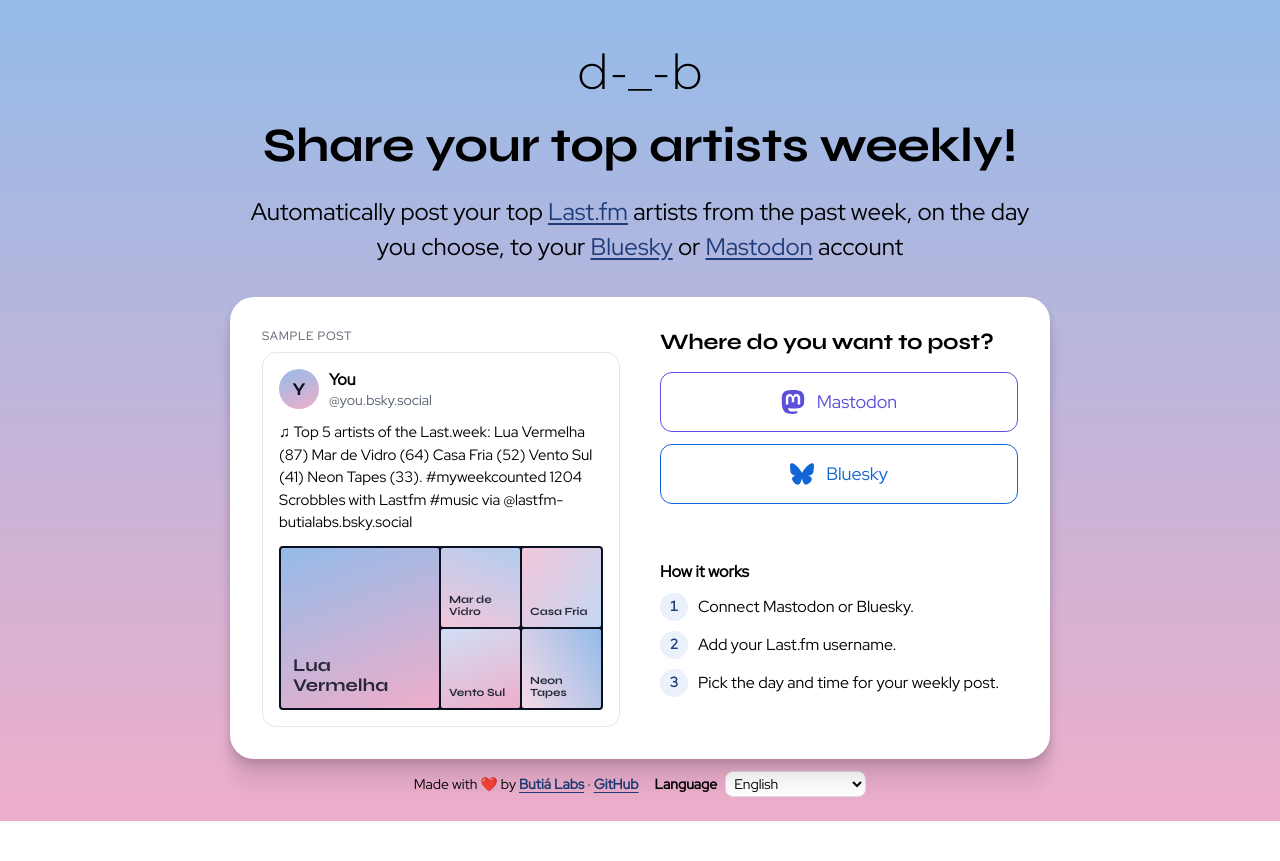
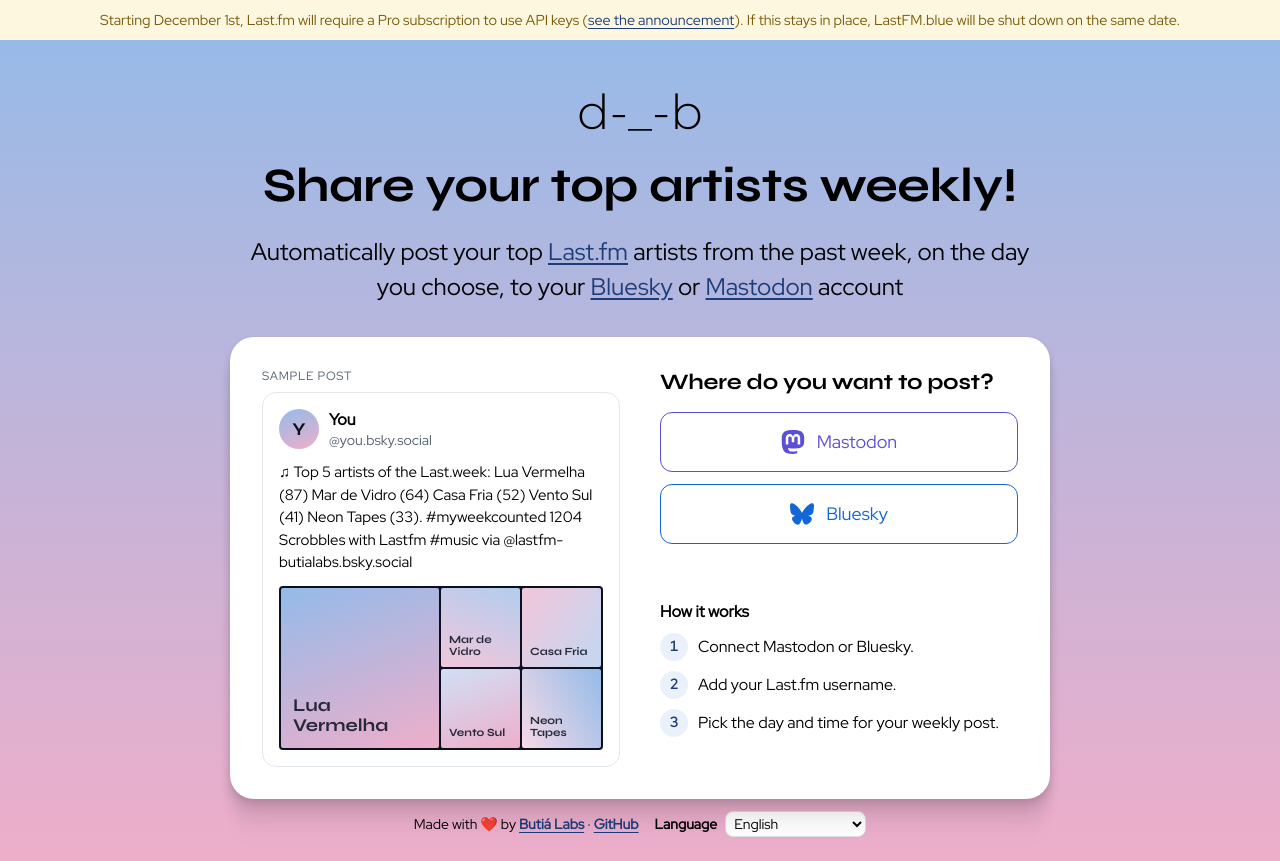
Before and after one commit to butialabs/lastfm, a Laravel app: page / in a window 1280 px wide. Before the commit the page ends 821 px from the top, so only its background shows below. Run offline with Laravel 12, Linux system fonts and the light colour scheme; data that the repository does not hold is empty; some libraries are stand-ins or nearby versions.

Commit message:
lastfm pro api

```diff
--- a/app/lang/en/messages.php
+++ b/app/lang/en/messages.php
@@ -6,6 +6,9 @@ return [
     'app.title' => 'Share your top artists weekly!',
     'app.description' => 'Automatically post your top Last.fm artists from the past week, on the day you choose, to your Bluesky or Mastodon account',
     'app.language' => 'Language',
+
+    'notice.lastfm_api' => 'Starting December 1st, Last.fm will require a Pro subscription to use API keys (:link). If this stays in place, LastFM.blue will be shut down on the same date.',
+    'notice.lastfm_api_link' => 'see the announcement',
 
     'footer.made_with_love' => 'Made with ❤️ by',
     'footer.total_users' => '{0} %d users|{1} %d user|[2,*] %d users',
--- a/app/lang/fr-FR/messages.php
+++ b/app/lang/fr-FR/messages.php
@@ -6,6 +6,9 @@ return [
     'app.title' => 'Partagez chaque semaine vos artistes préférés !',
     'app.description' => 'Partagez automatiquement vos artistes préférés de la semaine passée sur Last.fm à une date choisie en utilisant votre compte Bluesky ou Mastodon',
     'app.language' => 'Langue',
+
+    'notice.lastfm_api' => 'À partir du 1er décembre, Last.fm exigera un abonnement Pro pour utiliser les clés d\'API (:link). Si cela se maintient, LastFM.blue sera arrêté à la même date.',
+    'notice.lastfm_api_link' => 'voir l\'annonce',
 
     'footer.made_with_love' => 'Fait avec ❤️ par',
     'footer.total_users' => '{0} %d utilisateurs|{1} %d utilisateur|[2,*] %d utilisateurs',
--- a/app/lang/pt-BR/messages.php
+++ b/app/lang/pt-BR/messages.php
@@ -6,6 +6,9 @@ return [
     'app.title' => 'Compartilhe seus top artistas semanalmente!',
     'app.description' => 'Publique automaticamente seus top artistas do Last.fm da última semana no dia escolhido usando sua conta Bluesky ou Mastodon',
     'app.language' => 'Idioma',
+
+    'notice.lastfm_api' => 'A partir de 1º de dezembro, o Last.fm vai exigir a assinatura Pro para usar chaves de API (:link). Se isso se mantiver, o LastFM.blue será encerrado na mesma data.',
+    'notice.lastfm_api_link' => 'veja o anúncio',
 
     'footer.made_with_love' => 'Feito com ❤️ por',
     'footer.total_users' => '{0} %d usuários|{1} %d usuário|[2,*] %d usuários',
--- a/app/resources/views/layouts/app.blade.php
+++ b/app/resources/views/layouts/app.blade.php
@@ -50,10 +50,17 @@
 	<link rel="preconnect" href="https://fonts.googleapis.com">
 	<link rel="preconnect" href="https://fonts.gstatic.com" crossorigin>
 	<link href="https://fonts.googleapis.com/css2?family=Montserrat:wght@300&family=Red+Hat+Display&family=Syne:wght@700&display=swap" rel="stylesheet">
+	<style>
+		.alert.notice-bar{position:fixed;top:0;left:0;right:0;z-index:1000;margin:0;background-color:#fdf7df;color:#7a5a0b;border-radius:0;border-width:0 0 1px;padding:10px 16px;font-size:.9rem;line-height:1.4;text-align:center;max-width:none}
+		body{padding-top:var(--notice-h,0px)}
+	</style>
 	@livewireStyles
 </head>
 
 <body class="@yield('body-class')">
+	<div class="alert alert--info notice-bar" id="notice-bar" role="alert">
+		{!! __('messages.notice.lastfm_api', ['link' => '<a href="https://support.last.fm/t/api-keys-will-require-pro-from-1st-december/121030" target="_blank" rel="noopener">' . e(__('messages.notice.lastfm_api_link')) . '</a>']) !!}
+	</div>
 	<div class="middle">
 		<div class="container">
 			<header>
@@ -87,6 +94,15 @@
 		</div>
 	</div>
 
+	<script>
+		(function () {
+			var bar = document.getElementById('notice-bar');
+			if (!bar) return;
+			function sync() { document.documentElement.style.setProperty('--notice-h', bar.offsetHeight + 'px'); }
+			sync();
+			window.addEventListener('resize', sync);
+		})();
+	</script>
 	@livewireScripts
 </body>
 
```
Also changed, not shown: README.md.
